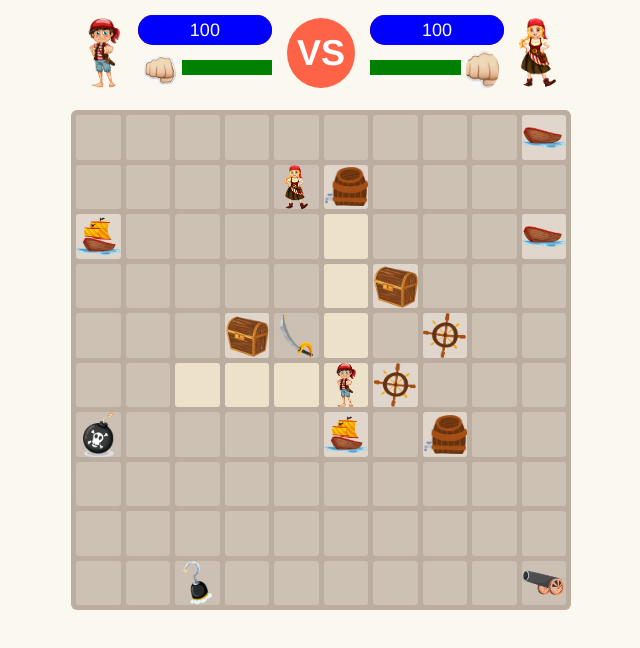
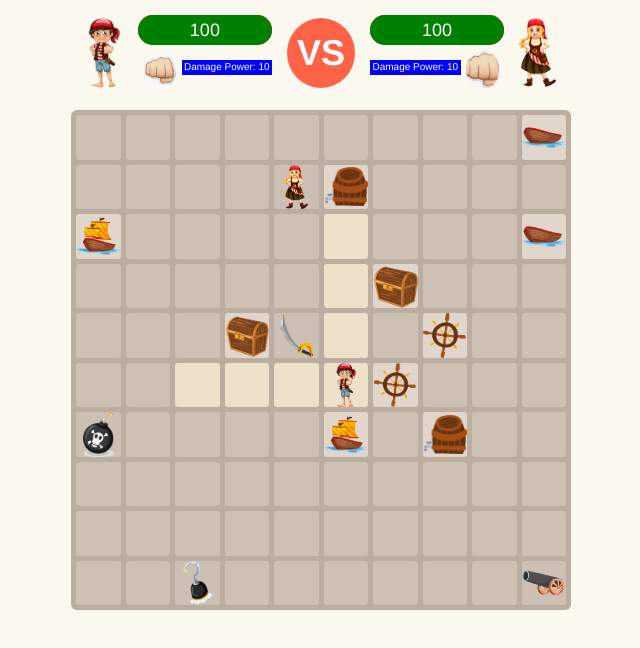
Before and after one commit to Biosmatrix/openclassroom-project-6, a website built with webpack: page src/index.html in a window 1280 px wide. Shown: the whole page, without its empty margins (319-959 px from the left). Built offline with nearby package versions, Linux system fonts and the light colour scheme.

Commit message:
refactor(UI):add weapon damage power

```diff
--- a/src/index.html
+++ b/src/index.html
@@ -4,7 +4,7 @@
   <meta charset="UTF-8">
   <meta name="viewport" content="width=device-width, initial-scale=1.0">
   <meta http-equiv="X-UA-Compatible" content="ie=edge">
-  <title>P6 JSGame</title>
+  <title>P6 | JavaScript Board Game</title>
 </head>
 <body>
 <div class="container">
@@ -13,14 +13,16 @@
       <div class="player__img playerOne"></div>
       <div class="player__dashboard">
         <div class="progress progress__health">
-          <div class="progress__bar progress__bar--blue  progress__bar--health" id="player__0--health">
+          <div class="progress__bar progress__bar--green  progress__bar--health" id="player__0--health">
             <div class="player__score" id="player__0--score">100</div>
           </div>
         </div>
         <div class="weapon">
           <div class="weapon__image defaultWeaponImg"></div>
           <div class="progress">
-            <div class="progress--bar progress__bar--green progress__bar--weapon"></div>
+            <div class="progress--bar progress__bar--blue progress__bar--weapon" id="player__0--weapon">
+              <div class="player__weapon">Damage Power: <span id="player__0--power">10</span></div>
+            </div>
           </div>
         </div>
       </div>
@@ -29,13 +31,15 @@
     <div class="player player__1">
       <div class="player__dashboard">
         <div class="progress progress__health">
-          <div class="progress__bar progress__bar--blue progress__bar--health" id="player__1--health">
+          <div class="progress__bar progress__bar--green progress__bar--health" id="player__1--health">
             <div class="player__score" id="player__1--score">100</div>
           </div>
         </div>
         <div class="weapon">
           <div class="progress">
-            <div class="progress--bar progress__bar--green progress__bar--weapon"></div>
+            <div class="progress--bar progress__bar--blue progress__bar--weapon" id="player__1--weapon">
+              <div class="player__weapon">Damage Power: <span id="player__1--power">10</span></div>
+            </div>
           </div>
           <div class="weapon__image defaultWeaponImg"></div>
         </div>
@@ -43,10 +47,6 @@
       <div class="player__img player__1---img playerTwo"></div>
     </div>
   </div>
-
-<!--  <div class="row">-->
-<!--    <a class="btn btn__restart">New Game</a>-->
-<!--  </div>-->
 
   <div class="game-container">
     <div class="game-message">
--- a/src/js/HTMLActuator.js
+++ b/src/js/HTMLActuator.js
@@ -195,6 +195,7 @@ export default class HTMLActuator {
       if (playerWeaponImg.classList.contains(playerPreviousWeapon)) {
         playerWeaponImg.classList.remove(playerPreviousWeapon);
         playerWeaponImg.classList.add(playerWeapon);
+        $(`#player__${activePlayer}--power`).textContent = `${player.currentWeapon.power}`;
       }
     }
   }
--- a/src/styles/components/_hud.scss
+++ b/src/styles/components/_hud.scss
@@ -69,3 +69,11 @@
   padding-top: 5px;
   color: #fff;
 }
+
+.player__weapon {
+  //height: 15px;
+  text-align: center;
+  padding-top: 1px;
+  color: #fff;
+  font-size: 10px;
+}
```
